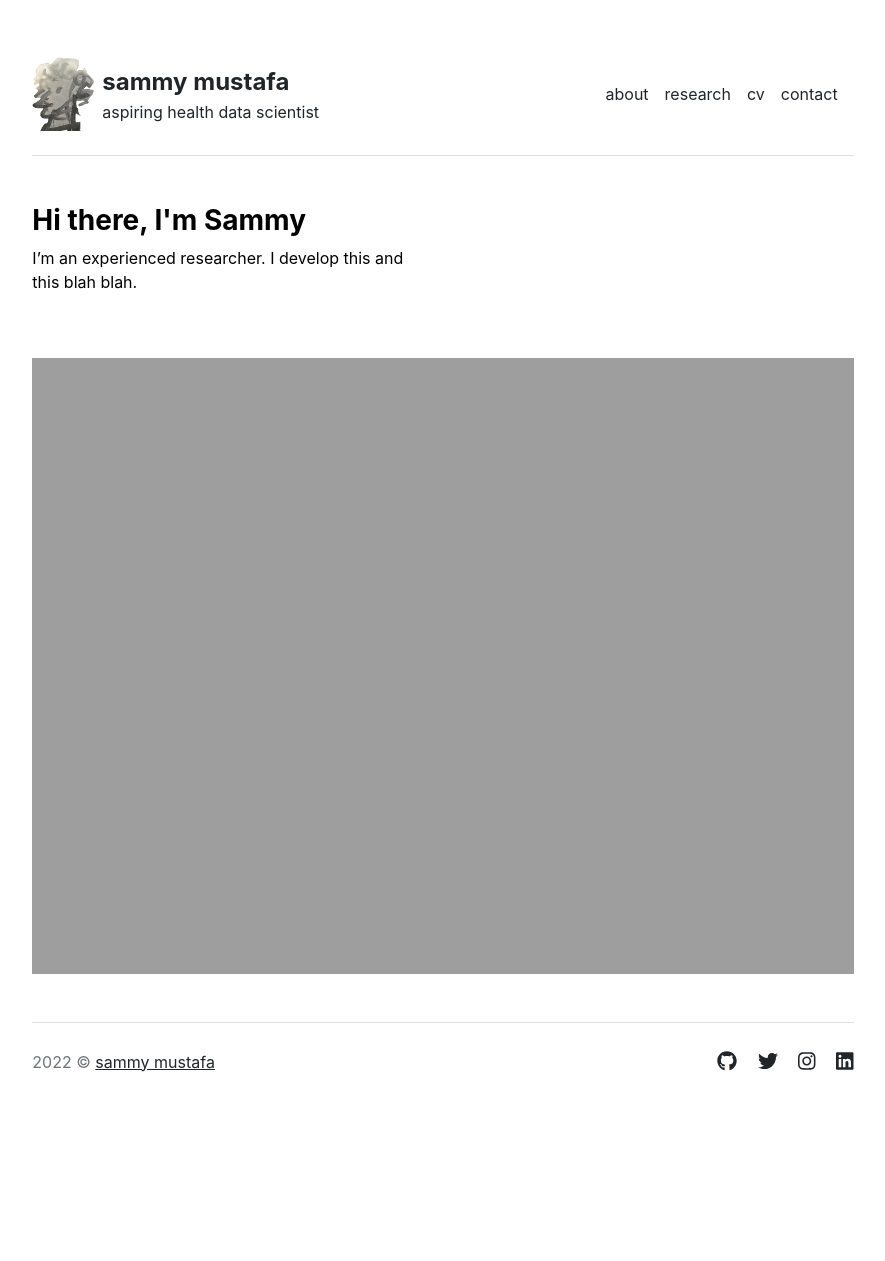
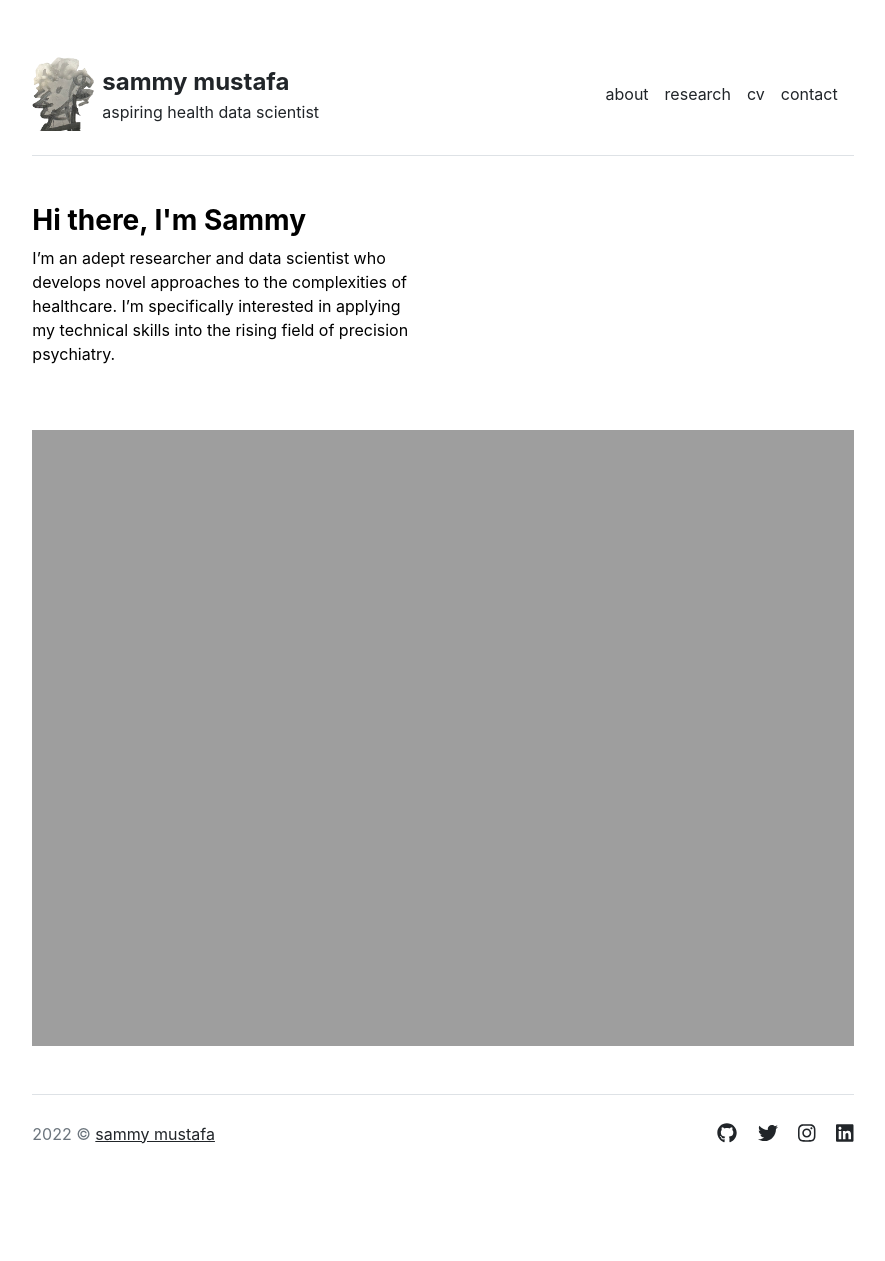
Before and after one commit to sammymustafa/sammymustafa.github.io, a Jekyll site: the page built from index.md, in a window 1280 px wide. Shown: the whole page, without its empty margins (197-1082 px from the left). Built offline with Jekyll 4.4.1, drawn with Linux system fonts in a browser that asks for light colours; before the commit the page ends 1189 px from its top, so only the background shows below that.

Commit message:
added new intro

```diff
--- a/index.md
+++ b/index.md
@@ -3,4 +3,4 @@ layout: home
 title: "Home"
 ---
 
-I'm an experienced researcher. I develop this and this blah blah.
+I'm an adept researcher and data scientist who develops novel approaches to the complexities of healthcare. I'm specifically interested in applying my technical skills into the rising field of precision psychiatry.
```
